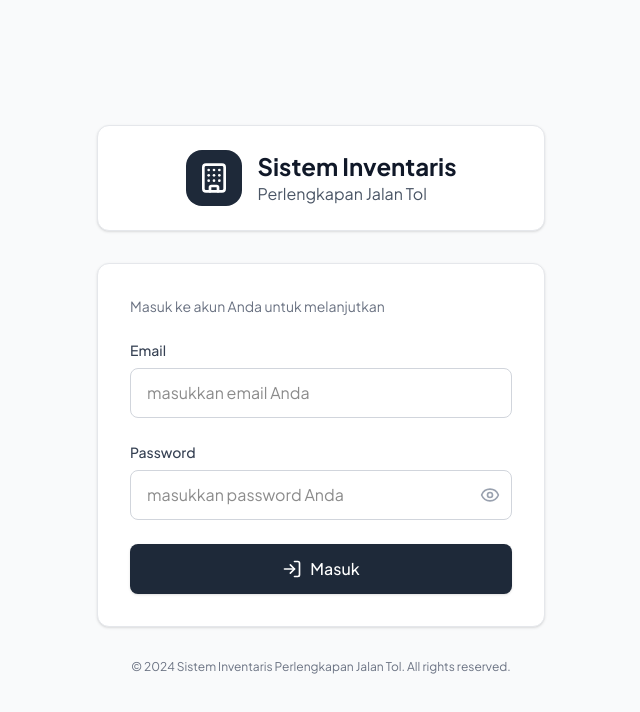
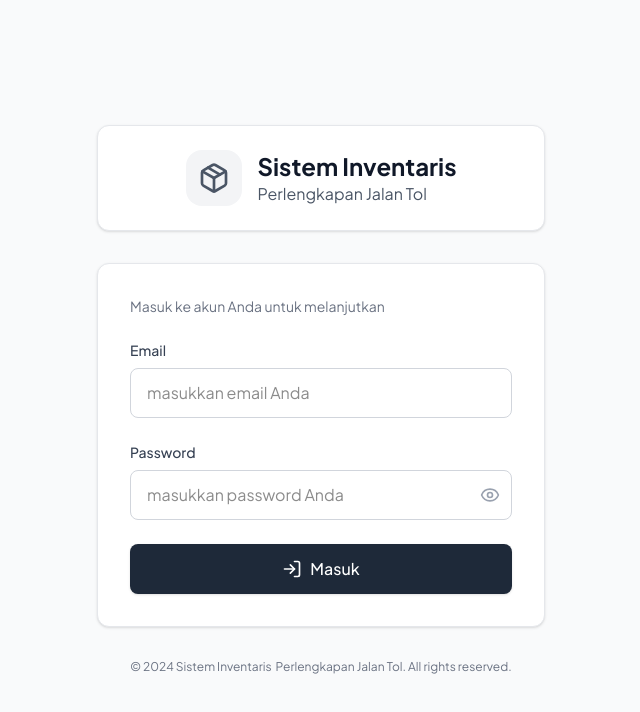
Before and after one commit to naufalhady/Sistem-inventaris, a Next.js app: page /login in a window 1280 px wide. Shown: the top 712 px of the page, without its empty margins (319-959 px from the left). Built offline with nearby package versions, Linux system fonts and the light colour scheme.

Commit message:
feat: Update button styles and icons for consistency across user interface

```diff
--- a/src/app/(auth)/login/page.tsx
+++ b/src/app/(auth)/login/page.tsx
@@ -4,7 +4,7 @@
 
 import { useState } from "react";
 import { useRouter } from "next/navigation";
-import { Eye, EyeOff, LogIn, Building } from "lucide-react";
+import { Eye, EyeOff, LogIn, Building, Package } from "lucide-react";
 
 export default function LoginPage() {
     const router = useRouter();
@@ -73,8 +73,8 @@ export default function LoginPage() {
                 <div className="bg-white rounded-xl shadow-sm border border-gray-200 p-6 mb-8">
                     <div className="flex items-center justify-center space-x-4">
                         {/* Logo */}
-                        <div className="bg-gray-800 p-3 rounded-2xl">
-                            <Building className="w-8 h-8 text-white" />
+                        <div className="bg-gray-100 p-3 rounded-2xl">
+                            <Package className="w-8 h-8 text-gray-600" />
                         </div>
 
                         {/* Text */}
@@ -176,9 +176,14 @@ export default function LoginPage() {
 
                 {/* Footer */}
                 <div className="text-center">
-                    <p className="text-xs text-gray-500">
-                        © 2024 Sistem Inventaris Perlengkapan Jalan Tol. All rights reserved.
-                    </p>
+                    <div className="block sm:flex sm:justify-center sm:items-center">
+                        <p className="text-xs text-gray-500 mb-2 sm:mb-0 sm:mr-1">
+                            © 2024 Sistem Inventaris
+                        </p>
+                        <p className="text-xs text-gray-500">
+                            Perlengkapan Jalan Tol. All rights reserved.
+                        </p>
+                    </div>
                 </div>
             </div>
         </div>
--- a/src/app/(dashboard)/inventaris/detailInventaris/page.tsx
+++ b/src/app/(dashboard)/inventaris/detailInventaris/page.tsx
@@ -64,7 +64,7 @@ function DetailContent() {
                     </button>
                     <button
                         onClick={() => router.push(`/inventaris/editInventaris?id=${id}`)}
-                        className="flex items-center px-4 py-2 text-sm font-medium text-white bg-blue-600 rounded-lg hover:bg-blue-700 transition-colors"
+                        className="flex items-center px-4 py-2 text-sm font-medium text-white bg-gray-600 rounded-lg hover:bg-gray-700 transition-colors"
                     >
                         <Edit className="w-4 h-4 mr-2" />
                         Edit
--- a/src/app/(dashboard)/inventaris/editInventaris/page.tsx
+++ b/src/app/(dashboard)/inventaris/editInventaris/page.tsx
@@ -194,8 +194,8 @@ export default function EditInventoryPage() {
 
                         {/* Info tambahan bisa ditambah di sini */}
                         <div className="md:col-span-2">
-                            <div className="bg-blue-50 border border-blue-200 rounded-lg p-4">
-                                <p className="text-sm text-blue-700">
+                            <div className="bg-gray-50 border border-gray-200 rounded-lg p-4">
+                                <p className="text-sm text-gray-700">
                                     💡 <strong>Tips:</strong> Pastikan tanggal pemeliharaan terakhir selalu diperbarui setelah melakukan perawatan.
                                 </p>
                             </div>
@@ -240,7 +240,7 @@ export default function EditInventoryPage() {
                     </button>
                     <button
                         type="submit"
-                        className="flex items-center justify-center px-6 py-2.5 text-sm font-medium text-white bg-blue-600 rounded-lg shadow hover:bg-blue-700 transition-colors"
+                        className="flex items-center justify-center px-6 py-2.5 text-sm font-medium text-white bg-gray-600 rounded-lg shadow hover:bg-gray-700 transition-colors"
                     >
                         <Save className="w-4 h-4 mr-2" />
                         Simpan Perubahan
--- a/src/app/(dashboard)/inventaris/tambahInventaris/page.tsx
+++ b/src/app/(dashboard)/inventaris/tambahInventaris/page.tsx
@@ -240,7 +240,7 @@ export default function EditInventoryPage() {
                     </button>
                     <button
                         type="submit"
-                        className="flex items-center justify-center px-6 py-2.5 text-sm font-medium text-white bg-blue-600 rounded-lg shadow hover:bg-blue-700 transition-colors"
+                        className="flex items-center justify-center px-6 py-2.5 text-sm font-medium text-white bg-gray-600 rounded-lg shadow hover:bg-gray-700 transition-colors"
                     >
                         <Save className="w-4 h-4 mr-2" />
                         Simpan Data
--- a/src/app/(dashboard)/laporan/page.tsx
+++ b/src/app/(dashboard)/laporan/page.tsx
@@ -206,7 +206,7 @@ export default function LaporanPage() {
                                 onClick={() => setActiveTab(tab.id as any)}
                                 className={`flex items-center py-2 px-1 border-b-2 font-medium text-sm whitespace-nowrap ${
                                     activeTab === tab.id
-                                        ? "border-blue-500 text-blue-600"
+                                        ? "border-gray-500 text-gray-600"
                                         : "border-transparent text-gray-500 hover:text-gray-700 hover:border-gray-300"
                                 }`}
                             >
@@ -234,7 +234,7 @@ export default function LaporanPage() {
                 <div className="flex space-x-3">
                     <button
                         onClick={handleExport}
-                        className="flex items-center px-4 py-2 text-sm font-medium text-white bg-blue-600 rounded-lg shadow hover:bg-blue-700 transition-colors"
+                        className="flex items-center px-4 py-2 text-sm font-medium text-white bg-gray-600 rounded-lg shadow hover:bg-gray-700 transition-colors"
                     >
                         <Download className="w-4 h-4 mr-2" />
                         Export Laporan
--- a/src/app/(dashboard)/pengguna/detailPengguna/page.tsx
+++ b/src/app/(dashboard)/pengguna/detailPengguna/page.tsx
@@ -98,8 +98,8 @@ function DetailContent() {
                         Hapus
                     </button>
                     <button
-                        onClick={() => router.push(`/users/edit?id=${id}`)}
-                        className="flex items-center px-4 py-2 text-sm font-medium text-white bg-blue-600 rounded-lg hover:bg-blue-700 transition-colors"
+                        onClick={() => router.push(`/pengguna/editPengguna?id=${id}`)}
+                        className="flex items-center px-4 py-2 text-sm font-medium text-white bg-gray-600 rounded-lg hover:bg-gray-700 transition-colors"
                     >
                         <Edit className="w-4 h-4 mr-2" />
                         Edit
--- a/src/app/(dashboard)/pengguna/editPengguna/page.tsx
+++ b/src/app/(dashboard)/pengguna/editPengguna/page.tsx
@@ -218,7 +218,7 @@ function EditContent() {
                     </button>
                     <button
                         type="submit"
-                        className="flex items-center justify-center px-6 py-2.5 text-sm font-medium text-white bg-blue-600 rounded-lg shadow hover:bg-blue-700 transition-colors"
+                        className="flex items-center justify-center px-6 py-2.5 text-sm font-medium text-white bg-gray-600 rounded-lg shadow hover:bg-gray-700 transition-colors"
                     >
                         <Save className="w-4 h-4 mr-2" />
                         Simpan Perubahan
--- a/src/app/(dashboard)/pengguna/tambahPengguna/page.tsx
+++ b/src/app/(dashboard)/pengguna/tambahPengguna/page.tsx
@@ -255,7 +255,7 @@ export default function TambahPenggunaPage() {
                     </button>
                     <button
                         type="submit"
-                        className="flex items-center justify-center px-6 py-2.5 text-sm font-medium text-white bg-blue-600 rounded-lg shadow hover:bg-blue-700 transition-colors"
+                        className="flex items-center justify-center px-6 py-2.5 text-sm font-medium text-white bg-gray-600 rounded-lg shadow hover:bg-gray-700 transition-colors"
                     >
                         <Save className="w-4 h-4 mr-2" />
                         Tambah Pengguna
```
